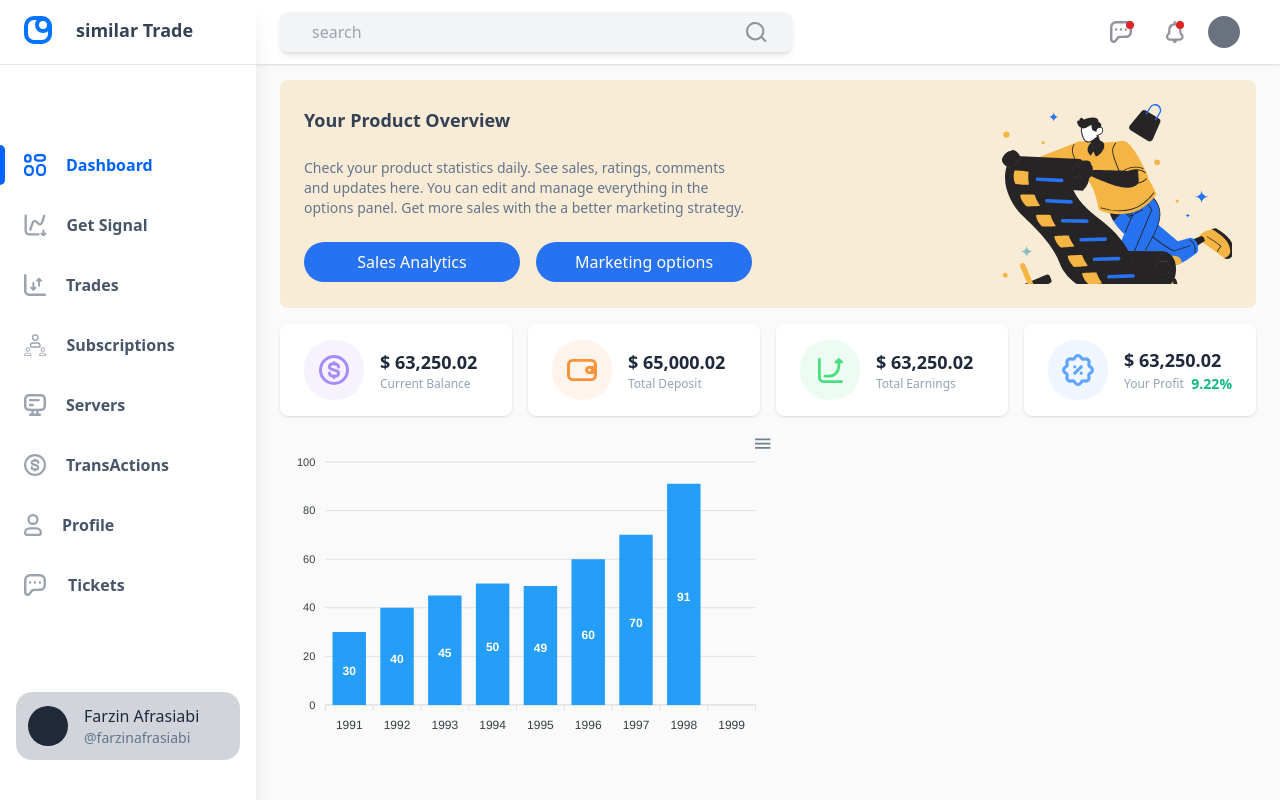
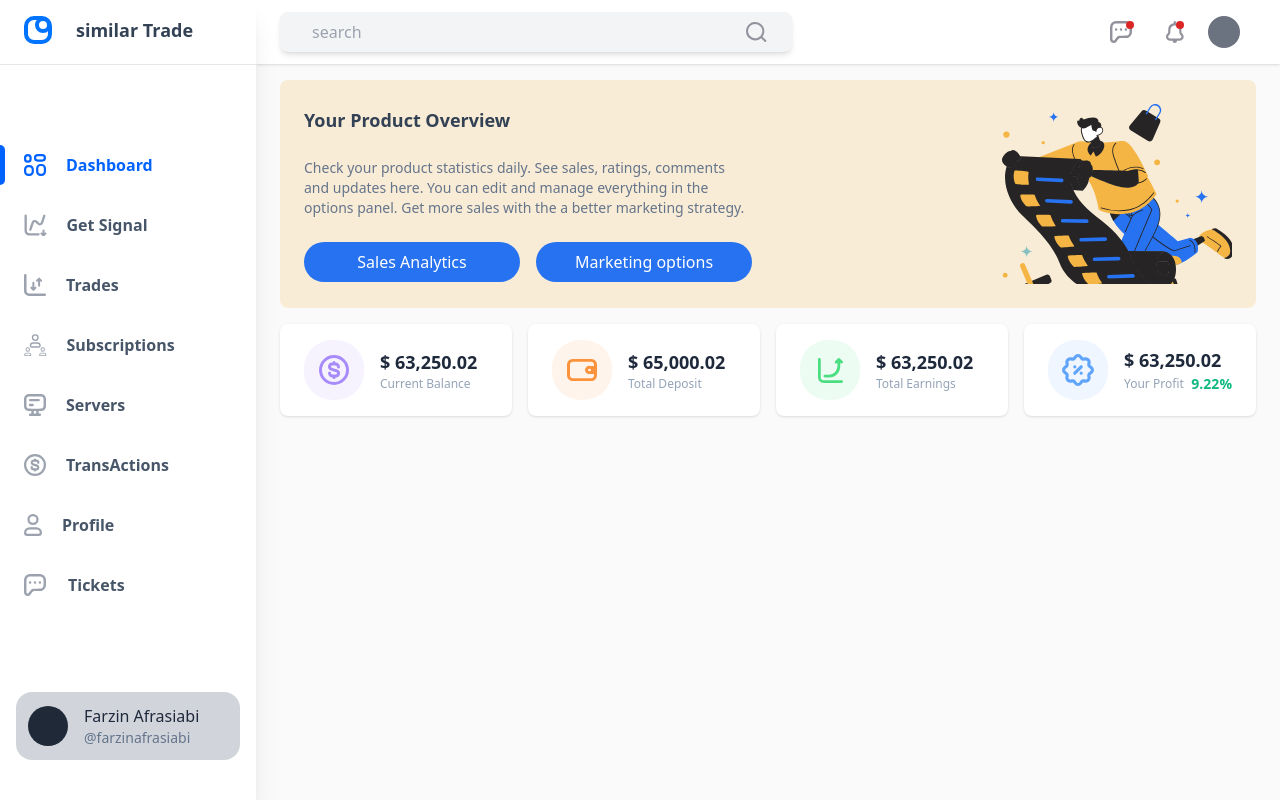
Before and after one commit to FarzinAfrasiabi/similar-trade, a Next.js app: page /dashboard in a window 1280 px wide. Built offline with nearby package versions, Linux system fonts and the light colour scheme.

Commit message:
remove appex chart --> install highChart

```diff
--- a/package.json
+++ b/package.json
@@ -12,15 +12,15 @@
     "@emotion/react": "^11.11.1",
     "@emotion/styled": "^11.11.0",
     "@mui/material": "^5.13.6",
-    "apexcharts": "^3.41.0",
     "autoprefixer": "10.4.14",
     "eslint": "8.43.0",
     "eslint-config-next": "13.4.7",
     "formik": "^2.4.2",
+    "highcharts": "^11.1.0",
+    "highcharts-react-official": "^3.2.0",
     "next": "13.4.7",
     "postcss": "8.4.24",
     "react": "18.2.0",
-    "react-apexcharts": "^1.4.0",
     "react-dom": "18.2.0",
     "tailwindcss": "3.3.2",
     "yup": "^1.2.0"
--- /dev/null
+++ b/src/FakeApi/statusApi.js
@@ -0,0 +1,40 @@
+import EarningIcon from "@/components/icons/public/EarningIcon";
+import ProfitIcon from "@/components/icons/public/ProfitIcon";
+import DollarIcon from "@/components/icons/public/dollarIcon";
+import WalletIcon from "@/components/icons/public/wallet";
+
+export const StatusApi = [
+  {
+    title: "Current Balance",
+    value: "63250.02",
+    icon: () => (
+      <DollarIcon className="fill-violet-400 group-hover:fill-violet-700" />
+    ),
+    isOrder: false,
+  },
+  {
+    title: "Total Deposit",
+    value: "65000.02",
+    icon: () => (
+      <WalletIcon className="fill-orange-400 group-hover:fill-orange-700" />
+    ),
+    isOrder: false,
+  },
+  {
+    title: "Total Earnings",
+    value: "63250.02",
+    icon: () => (
+      <EarningIcon className="fill-green-400 group-hover:fill-emerald-600" />
+    ),
+    isOrder: false,
+  },
+  {
+    title: "Your Profit",
+    value: "63250.02",
+    icon: () => (
+      <ProfitIcon className="fill-blue-400 group-hover:fill-blue-600" />
+    ),
+    isOrder: true,
+    order: 9.22,
+  },
+];
--- a/src/components/chart/StickBar.js
+++ /dev/null
@@ -1,35 +0,0 @@
-import React, { Component } from "react";
-import Chart from "react-apexcharts";
-
-const StickChart = () => {
-  const state = {
-    options: {
-      chart: {
-        id: "basic-bar",
-      },
-      xaxis: {
-        categories: [1991, 1992, 1993, 1994, 1995, 1996, 1997, 1998, 1999],
-      },
-    },
-    series: [
-      {
-        name: "series-1",
-        data: [30, 40, 45, 50, 49, 60, 70, 91],
-      },
-    ],
-  };
-  return (
-    <>
-      <div className="flex h-full max-h-[600px]">
-        <Chart
-          options={state.options}
-          series={state.series}
-          type="bar"
-          width="500"
-        />
-      </div>
-    </>
-  );
-};
-
-export default StickChart;
--- a/src/pages/dashboard/index.js
+++ b/src/pages/dashboard/index.js
@@ -1,63 +1,23 @@
-import StickChart from "@/components/chart/StickBar";
-import EarningIcon from "@/components/icons/public/EarningIcon";
-import ProfitIcon from "@/components/icons/public/ProfitIcon";
-import DollarIcon from "@/components/icons/public/dollarIcon";
-import WalletIcon from "@/components/icons/public/wallet";
+import { StatusApi } from "@/FakeApi/statusApi";
 import ProductOverview from "@/components/overview/productOverview";
 import OrderStatus from "@/components/status/orderStatus";
 import Layout from "@/container/layout";
 
-const simpleStatusApi = [
-  {
-    title: "Current Balance",
-    value: "63250.02",
-    icon: () => (
-      <DollarIcon className="fill-violet-400 group-hover:fill-violet-700" />
-    ),
-    isOrder: false,
-  },
-  {
-    title: "Total Deposit",
-    value: "65000.02",
-    icon: () => (
-      <WalletIcon className="fill-orange-400 group-hover:fill-orange-700" />
-    ),
-    isOrder: false,
-  },
-  {
-    title: "Total Earnings",
-    value: "63250.02",
-    icon: () => (
-      <EarningIcon className="fill-green-400 group-hover:fill-emerald-600" />
-    ),
-    isOrder: false,
-  },
-  {
-    title: "Your Profit",
-    value: "63250.02",
-    icon: () => (
-      <ProfitIcon className="fill-blue-400 group-hover:fill-blue-600" />
-    ),
-    isOrder: true,
-    order: 9.22,
-  },
-];
-
-const Dashboard = () => {
+const DashboardPage = () => {
   return (
     <Layout>
-      {/* Product Overview */}
+      {/* product Over View */}
       <ProductOverview />
-      {/* Status  */}
+      {/* status Bar */}
       <div className="grid grid-cols-12 gap-4">
-        {simpleStatusApi.map((status, index) => {
+        {StatusApi.map((status, index) => {
           return <OrderStatus key={index} status={status} />;
         })}
-        {/* chart */}
-        <StickChart />
       </div>
+      {/* chart */}
+      {/* <StickChart /> */}
     </Layout>
   );
 };
 
-export default Dashboard;
+export default DashboardPage;
```
Also changed, not shown: 1 other file (tests, documents, lock files or other folders).
